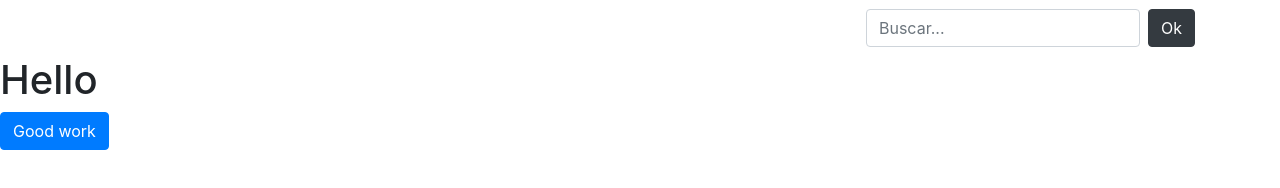
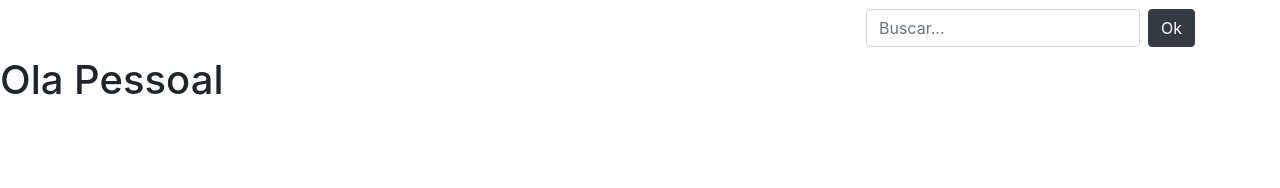
Before and after one commit to metsalker/hitrade-front, a website: page src/index.html in a window 1280 px wide. Drawn offline with nearby package versions, Linux system fonts and the light colour scheme.

Commit message:
Testing changes

```diff
--- a/src/index.html
+++ b/src/index.html
@@ -56,8 +56,13 @@
     </div>
   </nav>
 
-  <h1>Hello</h1>
-  <button type="button" name="button" class="btn btn-primary">Good work</button>
+<!-- Start JG -->
+
+<h1>Ola Pessoal</h1>
+
+
+<!-- End  JG-->
+
   <script type="text/javascript" src="node_modules/jquery/dist/jquery.js"></script>
   <script type="text/javascript" src="node_modules/popper.js/dist/umd/popper.js"></script>
   <script type="text/javascript" src="node_modules/bootstrap/dist/js/bootstrap.js"></script>
```
